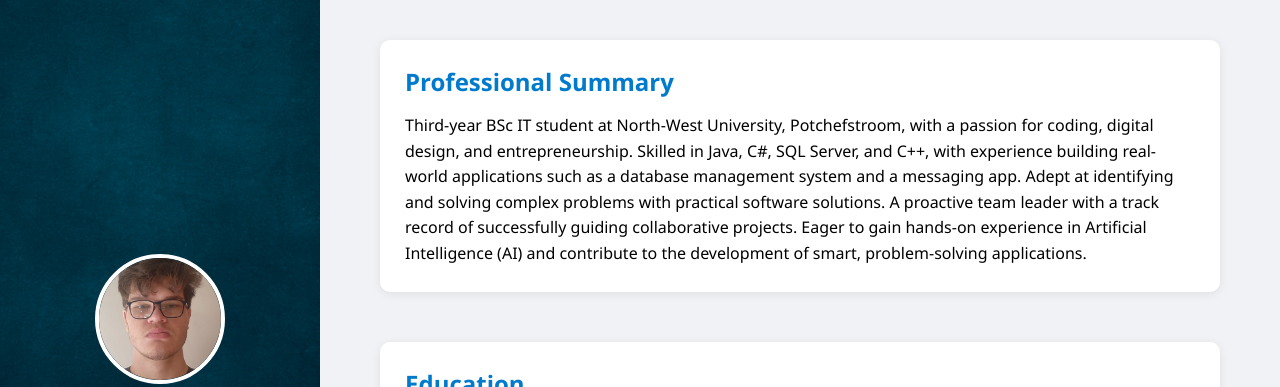
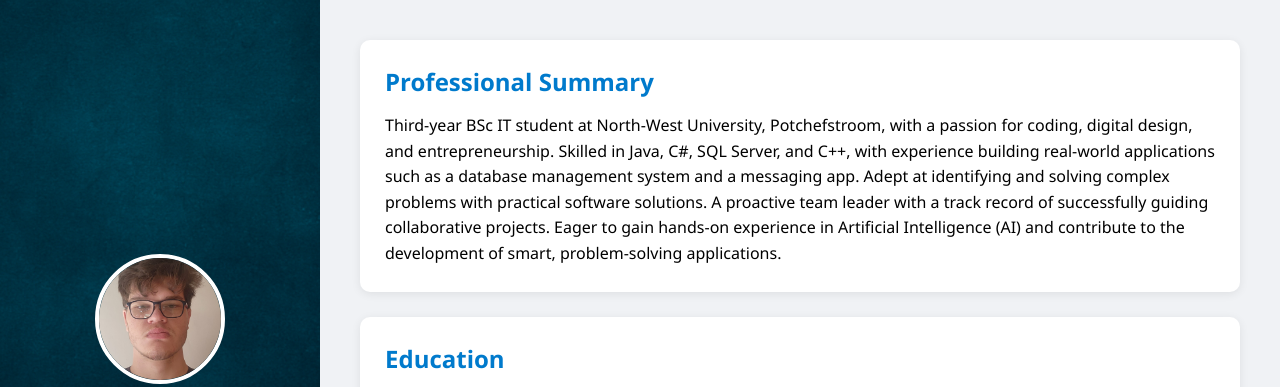
Before and after one commit to JanreO/virtual-cv, a plain HTML site: page index.html in a window 1280 px wide. Shown: the top 387 px of the page. Drawn offline with Linux system fonts and the light colour scheme.

Commit message:
Update style.css

```diff
--- a/style.css
+++ b/style.css
@@ -30,7 +30,9 @@ body, html {
   flex-direction: column;
   align-items: center;
   justify-content: center;
-  background: url('ProfileBackground.png') center center / cover no-repeat, #1f2937;
+  background:
+    url('ProfileBackground.png') center center / cover no-repeat,
+    #1f2937;
 }
 
 .profile-pic {
@@ -45,22 +47,27 @@ body, html {
 
 .main-content {
   margin-left: 25vw;
-  padding: 40px 60px;
+  padding: 40px;
   width: 75vw;
   height: 100vh;
   overflow-y: auto;
-  scroll-behavior: smooth;
+  background: #f0f2f5;
 }
 
 /* Cards */
 .card {
   background: white;
   padding: 25px;
-  margin-bottom: 50px;
+  margin-bottom: 25px;
   border-radius: 10px;
   box-shadow: 0 2px 10px rgba(0,0,0,0.08);
-  transition: transform 0.3s ease, opacity 0.3s ease;
-  transform-origin: center;
+  transition: transform 0.2s ease, background-color 0.2s ease, box-shadow 0.2s ease;
+}
+
+.card:hover {
+  transform: scale(1.03);
+  background-color: #e6f4ff;
+  box-shadow: 0 4px 20px rgba(0,0,0,0.15);
 }
 
 /* Typography */
@@ -120,6 +127,7 @@ body, html {
   transition: transform 0.4s ease, opacity 0.4s ease;
 }
 
+/* Active Lightbox */
 .lightbox.active {
   display: flex;
 }
```
